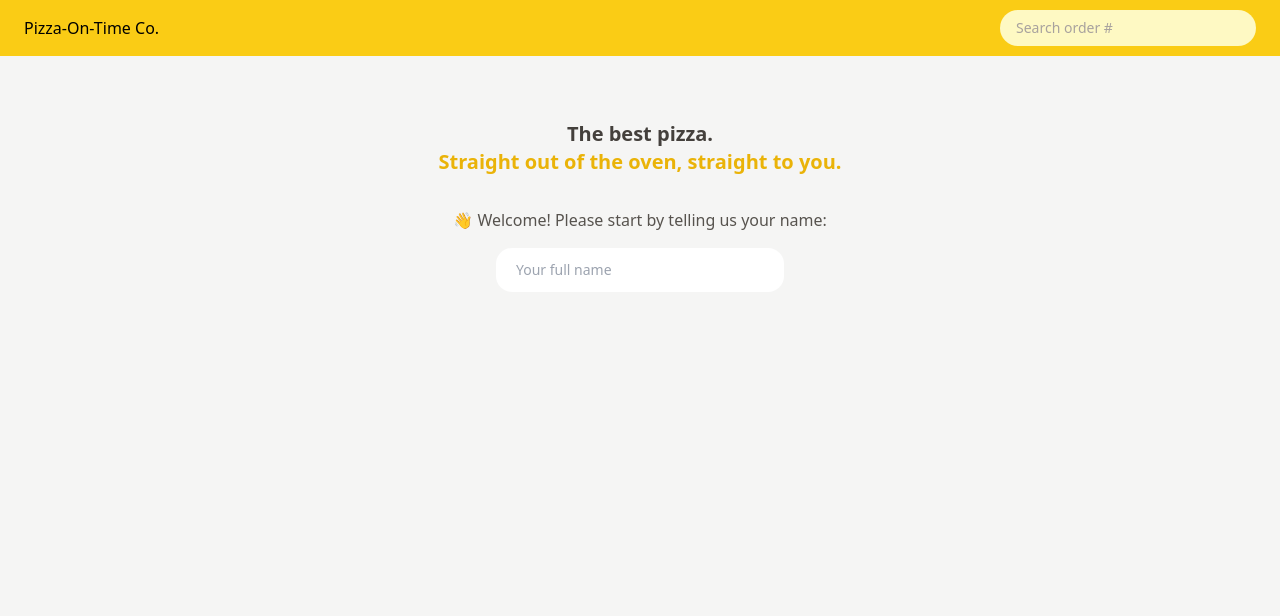
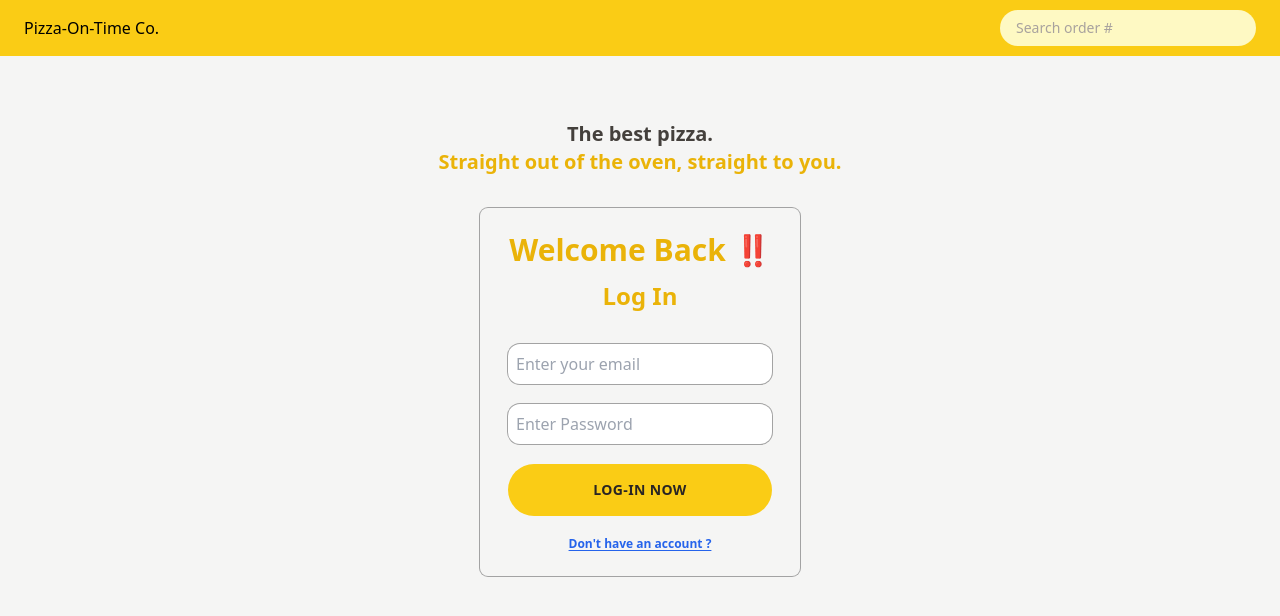
Before and after one commit to SK-x7/Pizza-on-time-Typescript, a React (Vite) app: page / in a window 1280 px wide. Shown: the top 616 px of the page. Built offline with nearby package versions, Linux system fonts and the light colour scheme; no server answers.

Commit message:
Implemented login and signup page also created users api

```diff
--- a/package.json
+++ b/package.json
@@ -14,6 +14,7 @@
     "@supabase/supabase-js": "^2.45.6",
     "react": "^18.3.1",
     "react-dom": "^18.3.1",
+    "react-hot-toast": "^2.4.1",
     "react-redux": "^9.1.2",
     "react-router-dom": "^6.27.0"
   },
--- a/src/UiComponents/Home.tsx
+++ b/src/UiComponents/Home.tsx
@@ -1,12 +1,16 @@
 import { useSelector } from "react-redux";
+import { Outlet } from "react-router-dom";
 import CreateNewUser from "../features/users/CreateNewUser";
+import Login from "../features/users/LogIn";
+import SignUp from "../features/users/SignUp";
+import LoginUser from "../features/users/SignUp";
 import { RootState } from "../store";
 import Button from "./Button";
 
 function Home() {
   const username=useSelector((state:RootState)=>state.user.username);
   return (
-    <div className="my-10 mt-8 text-center sm:my-16 ">
+    <div className="my-10 mt-8 text-center sm:my-16 flex flex-col items-center">
       <h1 className="mb-8  text-stone-700 text-xl font-semibold" >
         The best pizza.
         <br />
@@ -17,11 +21,13 @@ function Home() {
       </h1>
       {/* <CreateNewUser></CreateNewUser> */}
 
-      {
-        username===''?
-             <CreateNewUser></CreateNewUser>:<Button to='/menu' type='primary'>Continue ordering, {username}</Button>
+      <Outlet></Outlet>
+      {/* <SignUp/> */}
+      {/* <Login></Login> */}
+            {/* //  <CreateNewUser></CreateNewUser>:<Button to='/menu' type='primary'>Continue ordering, {username}</Button> */}
 
-      }
+
+
     </div>
   );
 }
--- a/src/apis/apiRestaurant.ts
+++ b/src/apis/apiRestaurant.ts
@@ -11,7 +11,7 @@ import { createClient } from '@supabase/supabase-js'
 
 
 
-const supabase = createClient(SUPABASE_PROJECT_URL, SUPABASE_API_KEY)
+export const supabase = createClient(SUPABASE_PROJECT_URL, SUPABASE_API_KEY)
 
 
 
--- /dev/null
+++ b/src/apis/apiUsers.tsx
@@ -0,0 +1,34 @@
+import { createClient } from "@supabase/supabase-js";
+import {toast} from "react-hot-toast"
+import { redirect } from "react-router-dom";
+
+let SUPABASE_PROJECT_URL = import.meta.env.VITE_SUPABASE_URL;
+let SUPABASE_API_KEY = import.meta.env.VITE_SUPABASE_APIKEY;
+export const supabase = createClient(SUPABASE_PROJECT_URL, SUPABASE_API_KEY)
+
+  export interface signupFormDataInterface{
+    email: string;
+    password: string;
+    username: string;
+    verifyPassword?:string;
+  }
+
+export async function signUser(obj:signupFormDataInterface) {
+
+    const { data, error } = await supabase
+    .from('users')
+    .insert([
+      obj
+    ])
+    .select()
+  if(!data) return;
+  if(error){
+    console.log(error)
+    // toast.error(error.message);
+    return;
+  }
+  console.log(data);
+  return redirect("/menu");
+
+
+}
--- /dev/null
+++ b/src/features/users/LogIn.tsx
@@ -0,0 +1,106 @@
+import { useState } from 'react';
+import { useDispatch, useSelector } from 'react-redux';
+import { ActionFunctionArgs, Form, Link, redirect, useActionData, useNavigation } from 'react-router-dom';
+import Button from '../../UiComponents/Button';
+// import { createOrder } from '../../../apis/apiRestaurant';
+// import Button from '../../../UiComponents/Button'
+// import {clearCart, getCart, getTotalCartPrice} from "../../cart/cartSlice";
+// import EmptyCart from "../../cart/components/EmptyCart"
+// import store, { RootState,AppDispatch } from "../../../store"
+// import { formatCurrency } from '../../utilities/helpers';
+// import { fetchAddress } from '../../users/userSlice';
+// import Button from '../../ui/Button';
+
+// https://uibakery.io/regex-library/phone-number
+const isValidPhone = (str:string) =>
+/^\+?\d{1,4}?[-.\s]?\(?\d{1,3}?\)?[-.\s]?\d{1,4}[-.\s]?\d{1,4}[-.\s]?\d{1,9}$/.test(
+  str
+  );
+
+
+
+//   interface ErrorsInForm{
+//     phone?: number|string;
+//   }
+
+//   export interface newOrderInterface{
+//     // data:FormDataEntryValue;
+//     phone:string|number;
+//     cart:any;
+//     priority:boolean;
+//   }
+
+
+  function Login() {
+
+
+
+
+
+
+  return (
+    <div className="sm:px-4 xl:px-7 py-6 min-w-72 ring-1 ring-neutral-400 border-none  xl:w-[25vw] rounded-lg flex flex-col gap-8">
+        <div className=' flex flex-col gap-3'>
+
+      <h2 className="text-3xl font-semibold capitalize text-yellow-500">Welcome Back ‼️</h2>
+      <h2 className="text-2xl font-semibold capitalize text-yellow-500">Log In</h2>
+        </div>
+
+
+      {/* <Form method="POST" action="/order/new"> */}
+      <Form method="POST" className='flex flex-col justify-center'>
+
+      <div className="mb-5 flex flex-col gap-0 sm:flex-row sm:items-center">
+          {/* <label className="sm:basis-40">Email :</label> */}
+          <input className="input grow p-2 ring-1 ring-neutral-400  rounded-xl" type="email" name="email" required placeholder='Enter your email'/>
+        </div>
+      <div className="mb-5 flex flex-col gap-0 sm:flex-row sm:items-center">
+          {/* <label className="sm:basis-40">Email :</label> */}
+          <input className="input grow p-2 ring-1 ring-neutral-400  rounded-xl" type="password" name="password" required placeholder='Enter Password'/>
+        </div>
+
+        <Button  type="primary" >
+            Log-in now
+          </Button>
+      <div className=" mt-5 flex justify-center text-xs text-blue-600 font-semibold">
+          {/* <label className="sm:basis-40">Email :</label> */}
+            <Link to="/signup" className='underline underline-offset-2'>Don't have an account ?</Link>
+        </div>
+
+      </Form>
+    </div>
+  );
+}
+
+export async function action({ request }:ActionFunctionArgs) {
+  const formData = await request.formData();
+  const data = Object.fromEntries(formData);
+  console.log(data);
+
+
+
+//   const order:newOrderInterface = {
+//     ...data,
+//     phone:data.phone as string,
+//     cart: JSON.parse(data.cart as string),
+//     priority: data.priority === 'true',
+//   };
+
+//   const errors:ErrorsInForm = {};
+//   if (!isValidPhone(order.phone as string))
+//     errors.phone =
+//       'Please give us your correct phone number. We might need it to contact you.';
+
+//   if (Object.keys(errors).length > 0) return errors;
+
+  // If everything is okay, create new order and redirect
+
+//   const newOrder = await SignUp(order);
+//   console.log(newOrder,"1️⃣");
+//   store.dispatch(clearCart());
+//   return redirect(`/order/${newOrder.id}`);
+
+  // return null;
+}
+
+export default Login;
--- /dev/null
+++ b/src/features/users/SignUp.tsx
@@ -0,0 +1,109 @@
+import { useState } from 'react';
+import { useDispatch, useSelector } from 'react-redux';
+import { ActionFunctionArgs, Form, Link, redirect, useActionData, useNavigation } from 'react-router-dom';
+import Button from '../../UiComponents/Button';
+import {toast} from "react-hot-toast"
+import { signupFormDataInterface, signUser } from '../../apis/apiUsers';
+// import { createOrder } from '../../../apis/apiRestaurant';
+// import Button from '../../../UiComponents/Button'
+// import {clearCart, getCart, getTotalCartPrice} from "../../cart/cartSlice";
+// import EmptyCart from "../../cart/components/EmptyCart"
+// import store, { RootState,AppDispatch } from "../../../store"
+// import { formatCurrency } from '../../utilities/helpers';
+// import { fetchAddress } from '../../users/userSlice';
+// import Button from '../../ui/Button';
+
+// https://uibakery.io/regex-library/phone-number
+const isValidPhone = (str:string) =>
+/^\+?\d{1,4}?[-.\s]?\(?\d{1,3}?\)?[-.\s]?\d{1,4}[-.\s]?\d{1,4}[-.\s]?\d{1,9}$/.test(
+  str
+  );
+
+
+
+//   interface ErrorsInForm{
+//     phone?: number|string;
+//   }
+
+//   export interface newOrderInterface{
+//     // data:FormDataEntryValue;
+//     phone:string|number;
+//     cart:any;
+//     priority:boolean;
+//   }
+
+
+  function SignUp() {
+
+
+
+
+
+
+  return (
+    <div className="sm:px-4 xl:px-7 py-6 min-w-72 ring-1 ring-neutral-400 border-none  xl:w-[25vw] rounded-lg flex flex-col gap-8">
+        <div className=' flex flex-col'>
+
+      <h2 className="text-3xl font-semibold capitalize text-yellow-500">Sign up</h2>
+      {/* <h2 className="text-xl font-semibold capitalize text-yellow-500">sign up</h2> */}
+        </div>
+
+
+      {/* <Form method="POST" action="/order/new"> */}
+      <Form method="POST" className='flex flex-col justify-center'>
+      <div className="mb-5 flex flex-col gap-0 sm:flex-row sm:items-center">
+          {/* <label className="sm:basis-40">Username</label> */}
+          <input className="input grow p-2 ring-1 ring-neutral-400 rounded-xl" type="text" name="username" defaultValue="test" required placeholder='Enter your name'/>
+        </div>
+      <div className="mb-5 flex flex-col gap-0 sm:flex-row sm:items-center">
+          {/* <label className="sm:basis-40">Email :</label> */}
+          <input className="input grow p-2 ring-1 ring-neutral-400  rounded-xl" type="email" name="email" defaultValue="test@gmail.com" required placeholder='Enter your email'/>
+        </div>
+      <div className="mb-5 flex flex-col gap-0 sm:flex-row sm:items-center">
+          {/* <label className="sm:basis-40">Email :</label> */}
+          <input className="input grow p-2 ring-1 ring-neutral-400  rounded-xl" type="password" name="password" defaultValue="test12" required placeholder='Enter Password'/>
+        </div>
+      <div className="mb-5 flex flex-col gap-0 sm:flex-row sm:items-center">
+          {/* <label className="sm:basis-40">Email :</label> */}
+          <input className="input grow p-2 ring-1 ring-neutral-400  rounded-xl" type="password" name="verifyPassword" defaultValue="test12" required placeholder='Verify Password:Re-Enter Password'/>
+        </div>
+        <Button  type="primary" >
+            Sign-up now
+          </Button>
+          <div className=" mt-5 flex justify-center text-xs text-blue-600 font-semibold">
+          {/* <label className="sm:basis-40">Email :</label> */}
+            <Link to="/" className='underline underline-offset-2'>Already have an account ?</Link>
+        </div>
+
+      </Form>
+    </div>
+  );
+}
+
+export async function action({ request }:ActionFunctionArgs) {
+
+  const formData = await request.formData();
+  const data = Object.fromEntries(formData);
+  console.log(data);
+  if(data.password!==data.verifyPassword){
+    toast.error("password and verify password does not match‼️")
+    return null;
+  }
+  const obj:signupFormDataInterface={
+    username:data.username as string,
+    password:data.password as string,
+    email:data.email as string
+
+  }
+  return await signUser(obj);
+// let { data, error } = await supabase.auth.signUp({
+//   email: 'someone@email.com',
+//   password: 'DNqCEQVaSsDtXNqWDRQZ'
+// })
+
+
+
+
+}
+
+export default SignUp;
--- a/src/main.tsx
+++ b/src/main.tsx
@@ -1,5 +1,6 @@
 import { StrictMode } from 'react'
 import { createRoot } from 'react-dom/client'
+import { Toaster } from 'react-hot-toast'
 import { Provider } from 'react-redux'
 import '../src/index.css'
 import App from './App'
@@ -7,6 +8,7 @@ import store from './store'
 
 createRoot(document.getElementById('root')!).render(
   <StrictMode>
+    <Toaster position='top-center'/>
     <Provider store={store}>
 
     <App />
```
Also changed, not shown: src/App.tsx (+16 -1 lines), 1 other file (tests, documents, lock files or other folders).
